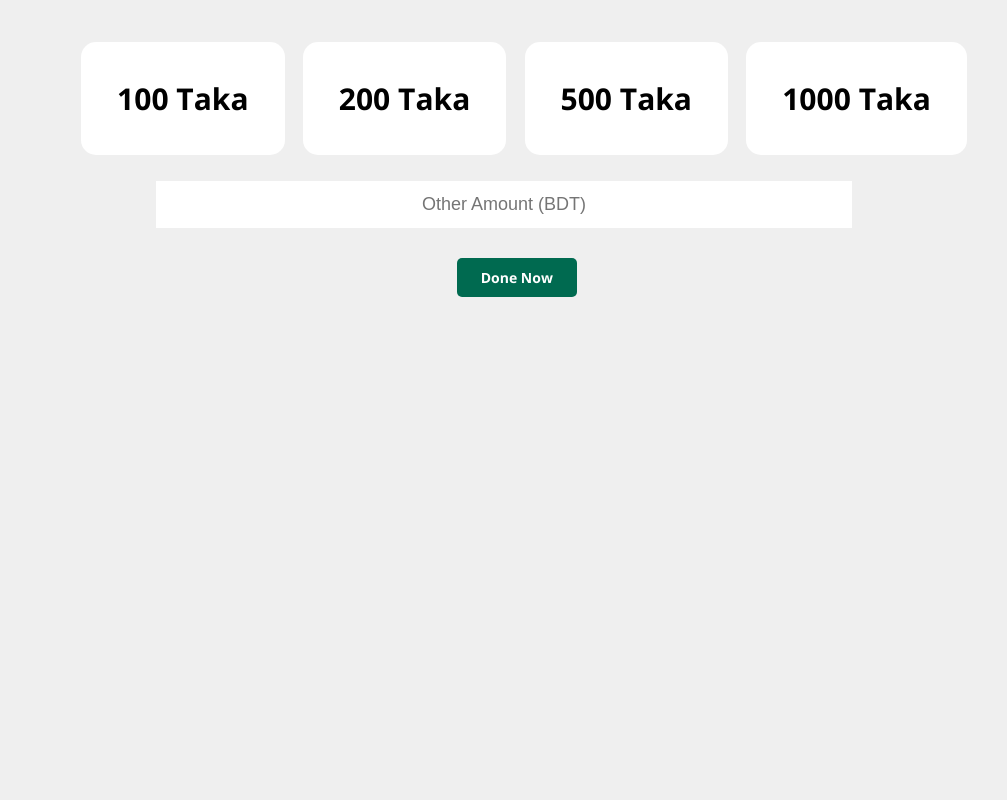
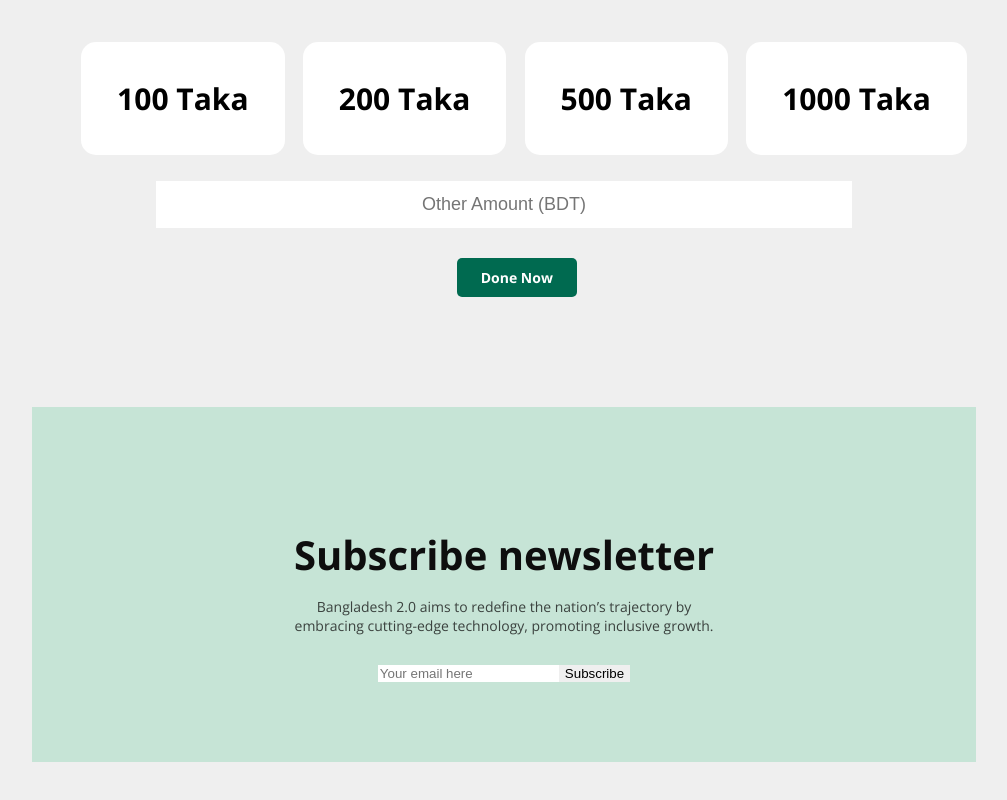
Before and after one commit to navid-abdullah/new-bangladesh, a plain HTML site: page index.html in a window 1280 px wide. Shown: the part 3724-4524 px from the top of the page, without its empty margins (136-1143 px from the left). Before the commit the page ends 4059 px from the top, so only its background shows below. Drawn offline with nearby package versions, Linux system fonts and the light colour scheme.

Commit message:
only footer section left

```diff
--- a/index.html
+++ b/index.html
@@ -197,7 +197,16 @@
           <button class="donate-now">Done Now</button>
         </section>
         <section class="newsletter">
+          <div class="newsletter-content">
+            <h3 class="recent-title text-center">Subscribe newsletter</h3>
+            <p class="recent-description text-center">Bangladesh 2.0 aims to redefine the nation’s trajectory by embracing cutting-edge technology, promoting inclusive growth.</p>
 
+              <div class="subscribe-form">
+                <input type="email" name="" id="" class="" placeholder="Your email here" required>
+                <button type="submit">Subscribe</button>
+              </div>
+
+          </div>
         </section>
     </main>
     <footer>
--- a/style.css
+++ b/style.css
@@ -451,3 +451,26 @@ nav {
         0 8px 16px rgba(0, 106, 80, 0.2),
         0 12px 24px rgba(0, 106, 80, 0.1);
 }
+.newsletter {
+    margin: 80px 160px;
+    background-color: #C6E4D6;
+}
+.newsletter-content {
+    padding: 80px 250px;
+}
+.newsletter-content h3{
+    margin-bottom: 15px;
+}
+.subscribe-form {
+    display: flex;
+    justify-content: center;
+    gap: 0px;
+}
+.subscribe-form input{
+    border: none;
+
+}
+.subscribe-form button{
+    border: none;
+    cursor: pointer;
+}
```
